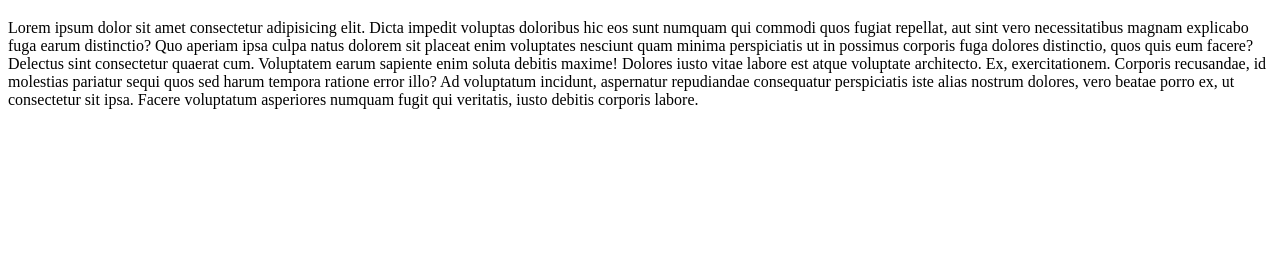
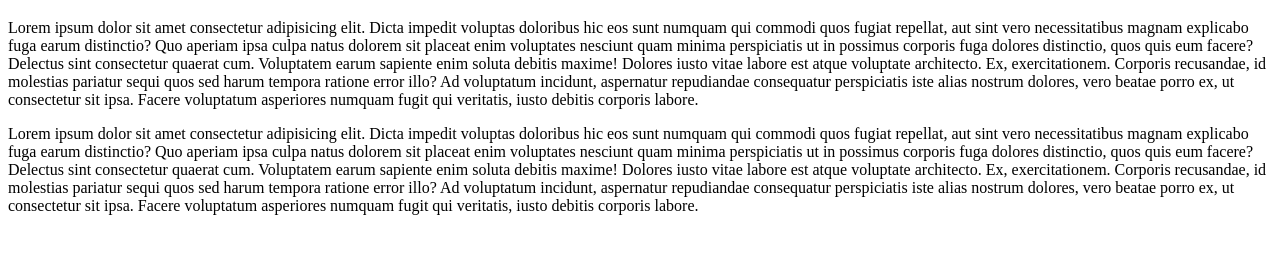
Before and after one commit to italoCesarSilvaOliveira/fuzzy-eureka, a plain HTML site: page index.html in a window 1280 px wide. Shown: the part 61-314 px from the top of the page. Drawn offline with Linux system fonts and the light colour scheme.

Commit message:
Adicionando o 2 paragrafo

```diff
--- a/index.html
+++ b/index.html
@@ -23,5 +23,20 @@
       Facere voluptatum asperiores numquam fugit qui veritatis, iusto debitis
       corporis labore.
     </p>
+    <p>
+      Lorem ipsum dolor sit amet consectetur adipisicing elit. Dicta impedit
+      voluptas doloribus hic eos sunt numquam qui commodi quos fugiat repellat,
+      aut sint vero necessitatibus magnam explicabo fuga earum distinctio? Quo
+      aperiam ipsa culpa natus dolorem sit placeat enim voluptates nesciunt quam
+      minima perspiciatis ut in possimus corporis fuga dolores distinctio, quos
+      quis eum facere? Delectus sint consectetur quaerat cum. Voluptatem earum
+      sapiente enim soluta debitis maxime! Dolores iusto vitae labore est atque
+      voluptate architecto. Ex, exercitationem. Corporis recusandae, id
+      molestias pariatur sequi quos sed harum tempora ratione error illo? Ad
+      voluptatum incidunt, aspernatur repudiandae consequatur perspiciatis iste
+      alias nostrum dolores, vero beatae porro ex, ut consectetur sit ipsa.
+      Facere voluptatum asperiores numquam fugit qui veritatis, iusto debitis
+      corporis labore.
+    </p>
   </body>
 </html>
```
